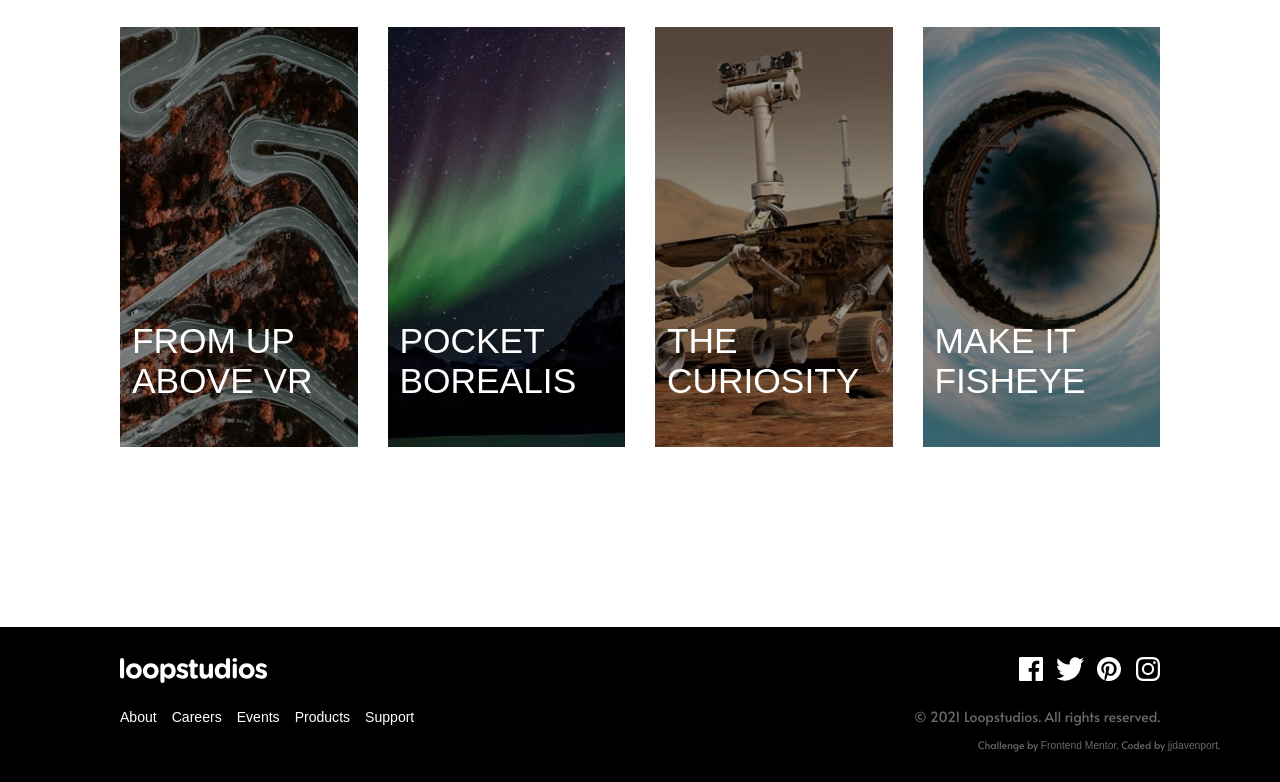
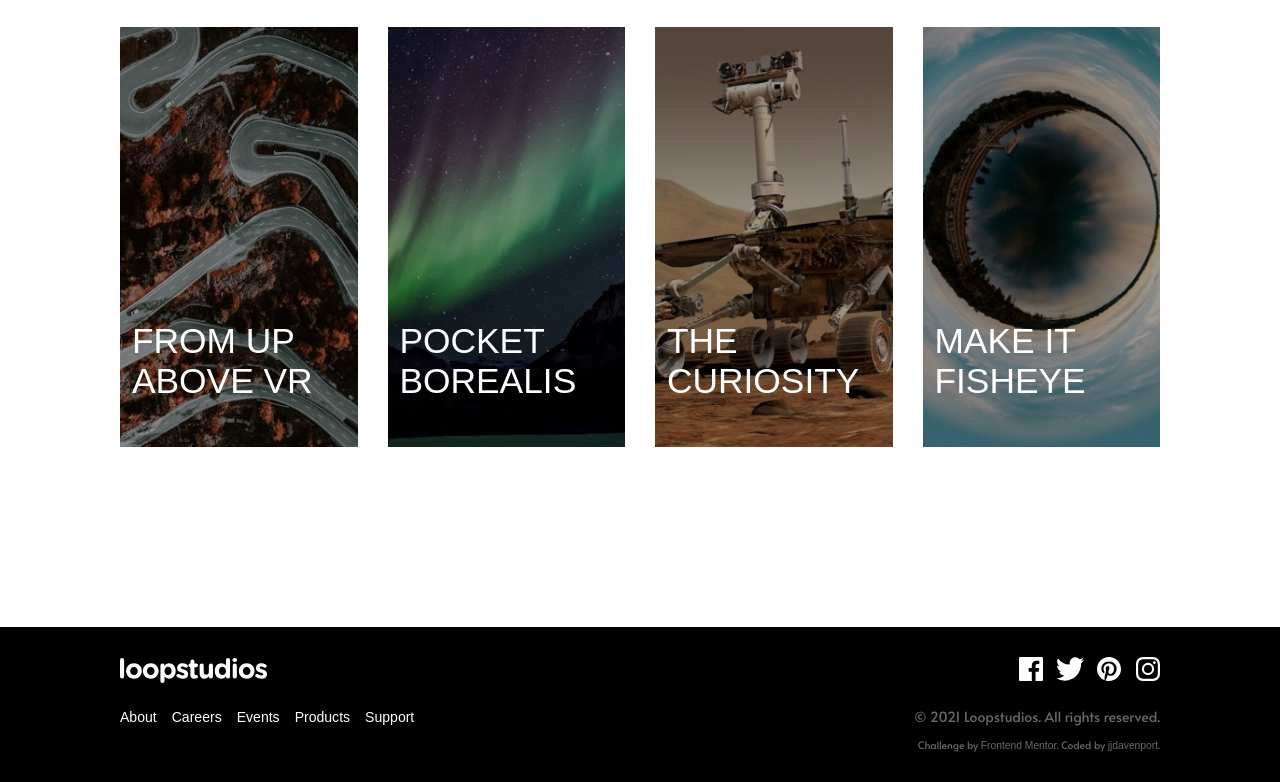
Before and after one commit to jjdavenport/loopstudios-landing-page-main, a plain HTML site: page index.html in a window 1280 px wide. Shown: the part 2005-2787 px from the top of the page. Drawn offline with Linux system fonts and the light colour scheme.

Commit message:
attribution correction

```diff
--- a/SCSS/style.scss
+++ b/SCSS/style.scss
@@ -437,7 +437,7 @@ a {
   }
   .attribution {
     text-align: end;
-    padding-right: 4rem;
+    padding-right: 8rem;
     padding-bottom: 2rem;
   }
 }
```
Also changed, not shown: SCSS/style.css.
